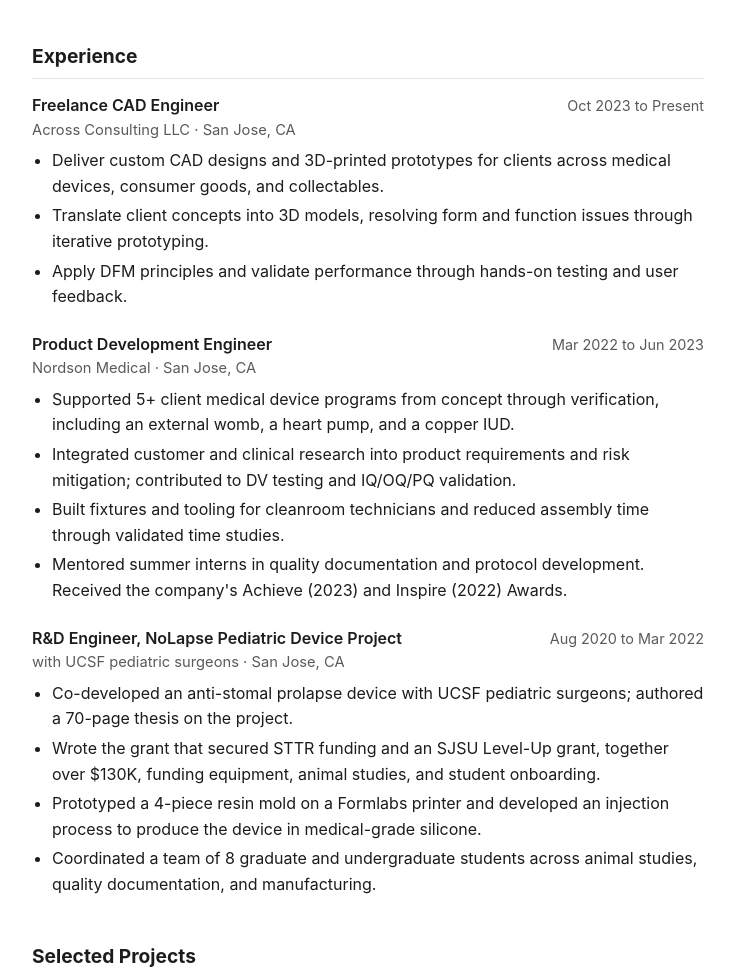
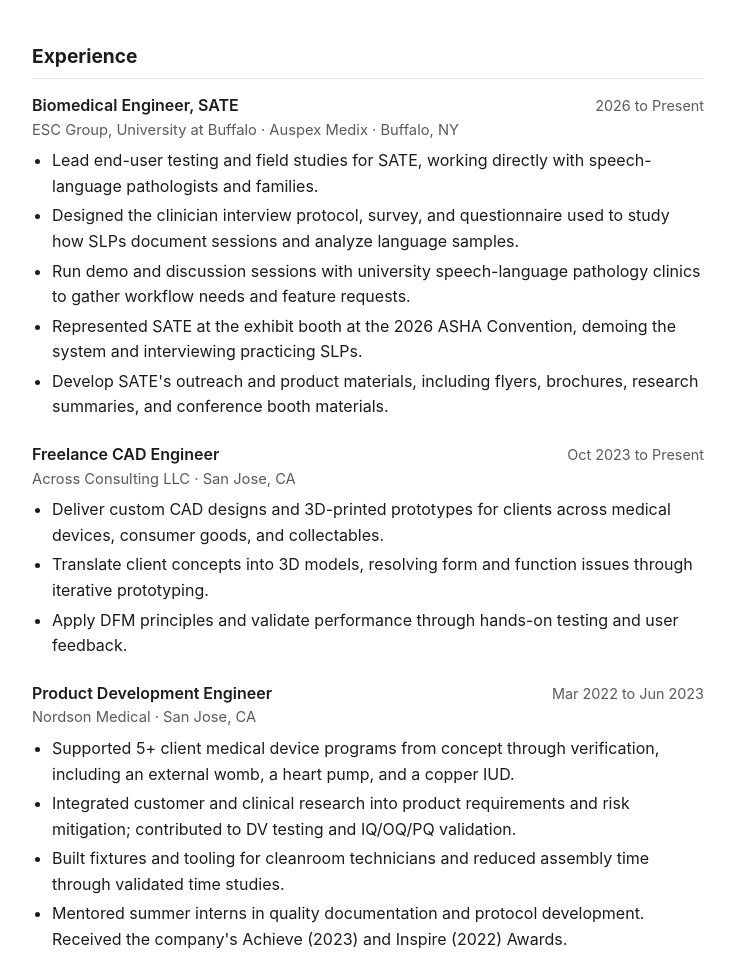
Before and after one commit to acmross/homepage, a plain HTML site: page index.html in a window 1280 px wide. Shown: the part 1249-2216 px from the top of the page, without its empty margins (272-1007 px from the left). Drawn offline with Linux system fonts and the light colour scheme.

Commit message:
Add SATE experience entry and update footer date
Co-Authored-By: Claude Opus 5.5 <noreply@anthropic.com>
Claude-Session: https://claude.ai/code/session_01Fry4rtSjuXzfPizSo6aJBQ

```diff
--- a/index.html
+++ b/index.html
@@ -92,6 +92,21 @@
 
   <section id="experience">
     <h2>Experience</h2>
+
+    <div class="entry">
+      <div class="entry-head">
+        <span class="entry-title">Biomedical Engineer, SATE</span>
+        <span class="entry-date">2026 to Present</span>
+      </div>
+      <div class="entry-org">ESC Group, University at Buffalo &middot; Auspex Medix &middot; Buffalo, NY</div>
+      <ul>
+        <li>Lead end-user testing and field studies for SATE, working directly with speech-language pathologists and families.</li>
+        <li>Designed the clinician interview protocol, survey, and questionnaire used to study how SLPs document sessions and analyze language samples.</li>
+        <li>Run demo and discussion sessions with university speech-language pathology clinics to gather workflow needs and feature requests.</li>
+        <li>Represented SATE at the exhibit booth at the 2026 ASHA Convention, demoing the system and interviewing practicing SLPs.</li>
+        <li>Develop SATE's outreach and product materials, including flyers, brochures, research summaries, and conference booth materials.</li>
+      </ul>
+    </div>
 
     <div class="entry">
       <div class="entry-head">
@@ -232,7 +247,7 @@
 </main>
 
 <footer class="wrap">
-  <p>Last updated October 2026.</p>
+  <p>Last updated November 2026.</p>
 </footer>
 
 </body>
```
